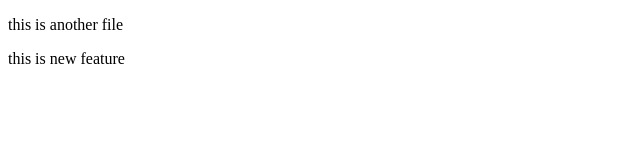
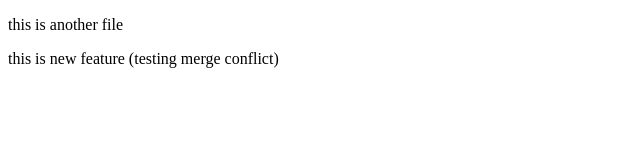
Before and after one commit to antim-revapati25/secondRepo, a plain HTML site: page index.html in a window 1280 px wide. Shown: the whole page, without its empty margins (0-640 px from the left). Drawn offline with Linux system fonts and the light colour scheme.

Commit message:
testing merge conflict

```diff
--- a/index.html
+++ b/index.html
@@ -7,6 +7,6 @@
   </head>
   <body>
     <p>this is another file</p>
-    <p>this is new feature</p>
+    <p>this is new feature (testing merge conflict)</p>
   </body>
 </html>
```
